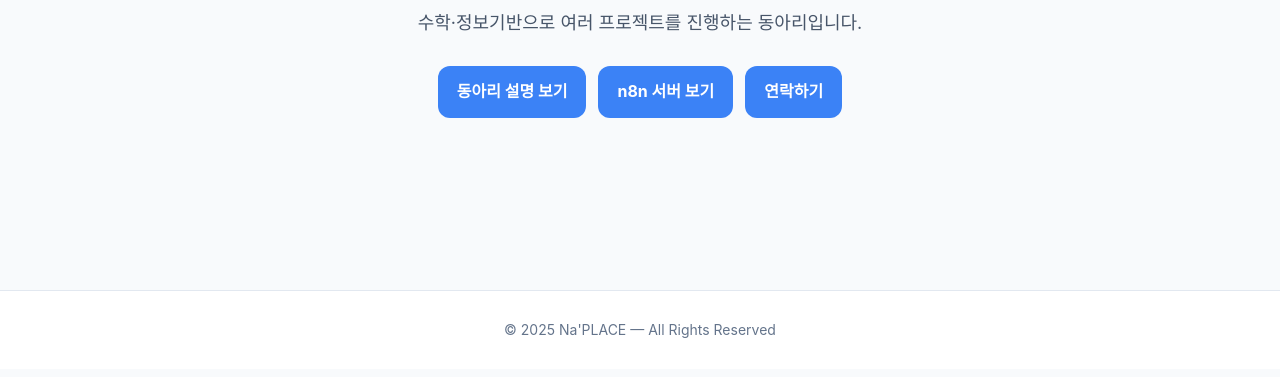
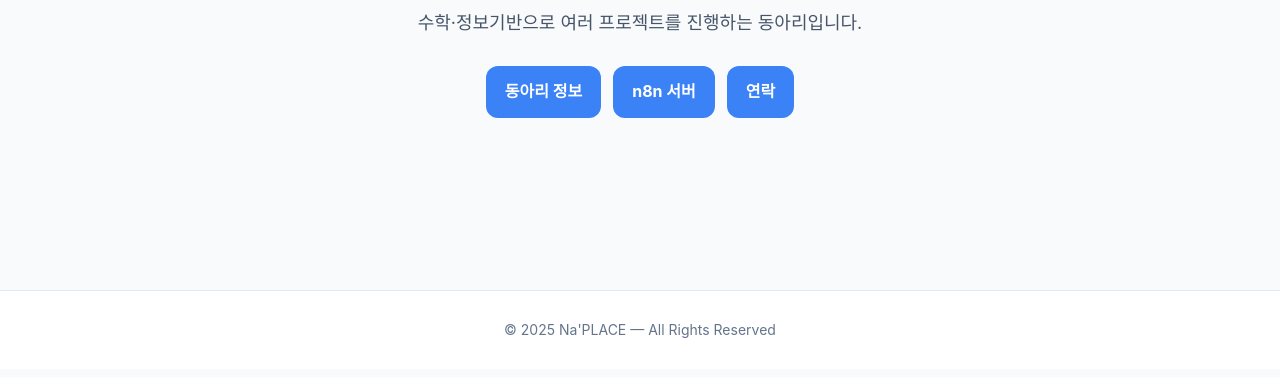
Before and after one commit to colddog09/n8n_server, a plain HTML site: page index.html in a window 1280 px wide. Shown: the part 353-730 px from the top of the page. Drawn offline with Linux system fonts and the light colour scheme.

Commit message:
Update button text in index.html

```diff
--- a/index.html
+++ b/index.html
@@ -82,9 +82,9 @@
       </div>
       <p>수학·정보기반으로 여러 프로젝트를 진행하는 동아리입니다.</p>
       <div style="display:flex;flex-wrap:wrap;gap:12px;justify-content:center;">
-        <a class="btn" href="#club">동아리 설명 보기</a>
-        <a class="btn" href="#servers">n8n 서버 보기</a>
-        <a class="btn" href="#contact">연락하기</a>
+        <a class="btn" href="#club">동아리 정보</a>
+        <a class="btn" href="#servers">n8n 서버</a>
+        <a class="btn" href="#contact">연락</a>
       </div>
     </section>
 
```
